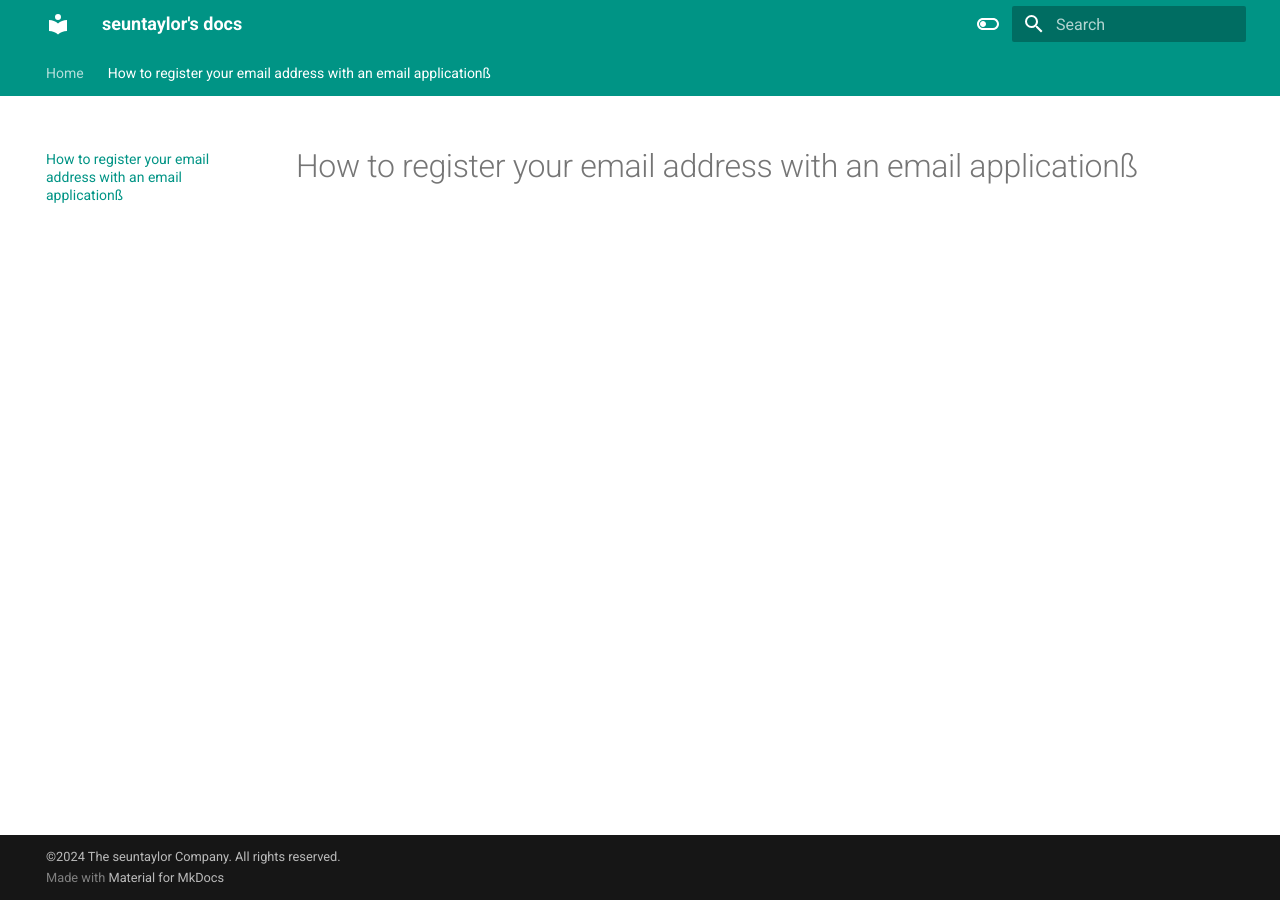
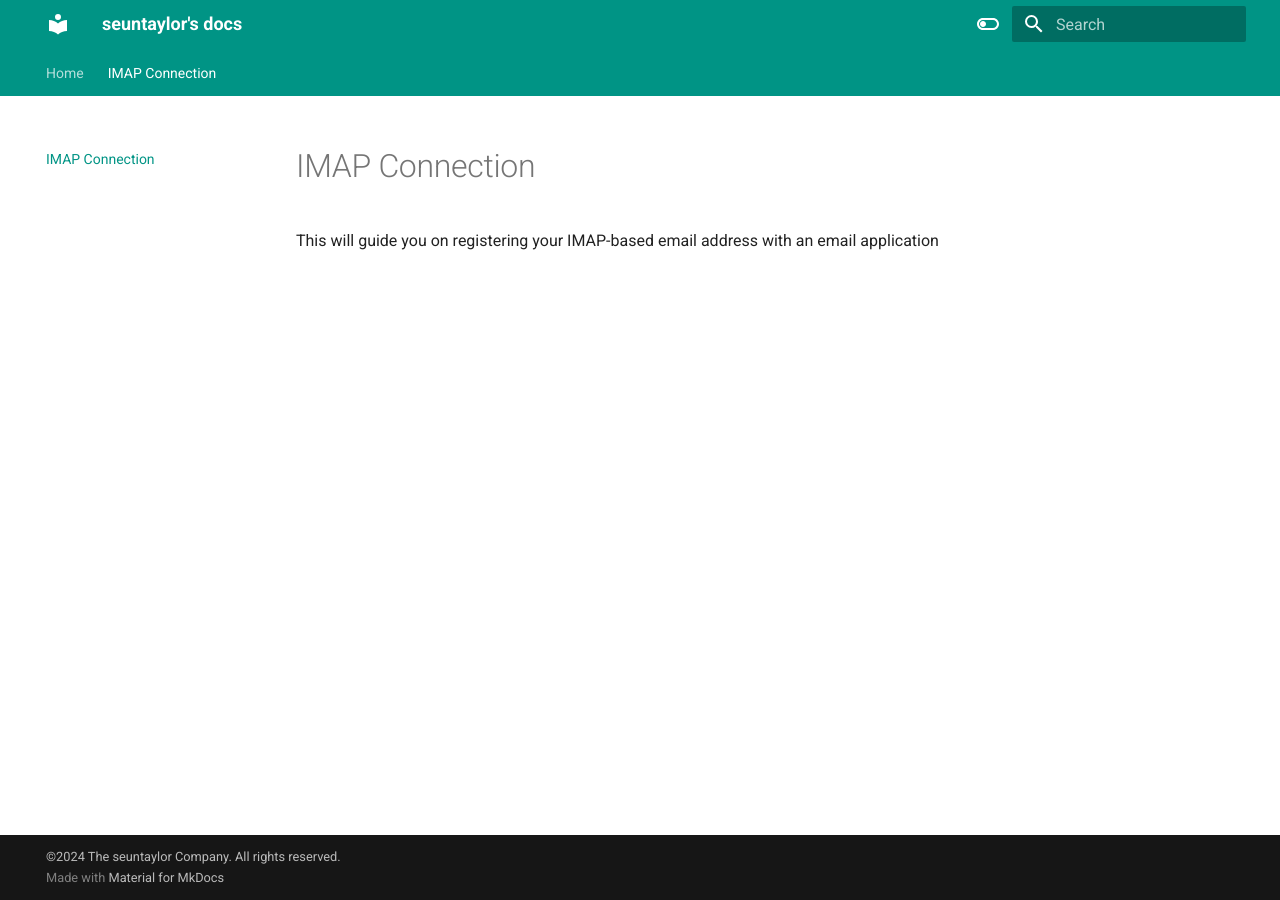
Before and after one commit to seuntaylor/mkdocs-notes, an MkDocs documentation site: the page built from docs/imap.md, in a window 1280 px wide. Built offline with MkDocs 1.6.1 and Material for MkDocs 9.7.7, drawn with Linux system fonts in a browser that asks for light colours.

Commit message:
Edited the IMAP page to fix the heading error

```diff
--- a/docs/imap.md
+++ b/docs/imap.md
@@ -1 +1,2 @@
-#How to register your email address with an email applicationß
+#IMAP Connection
+This will guide you on registering your IMAP-based email address with an email application
```
